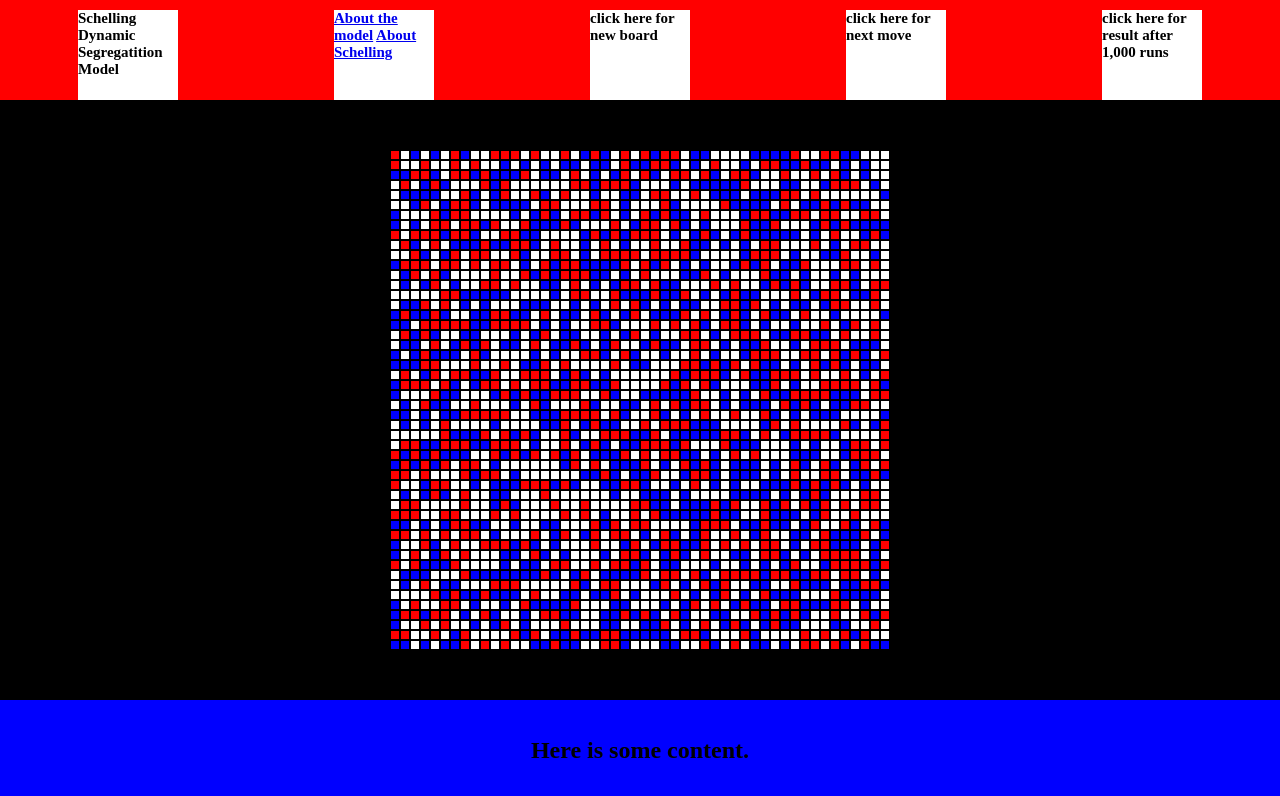
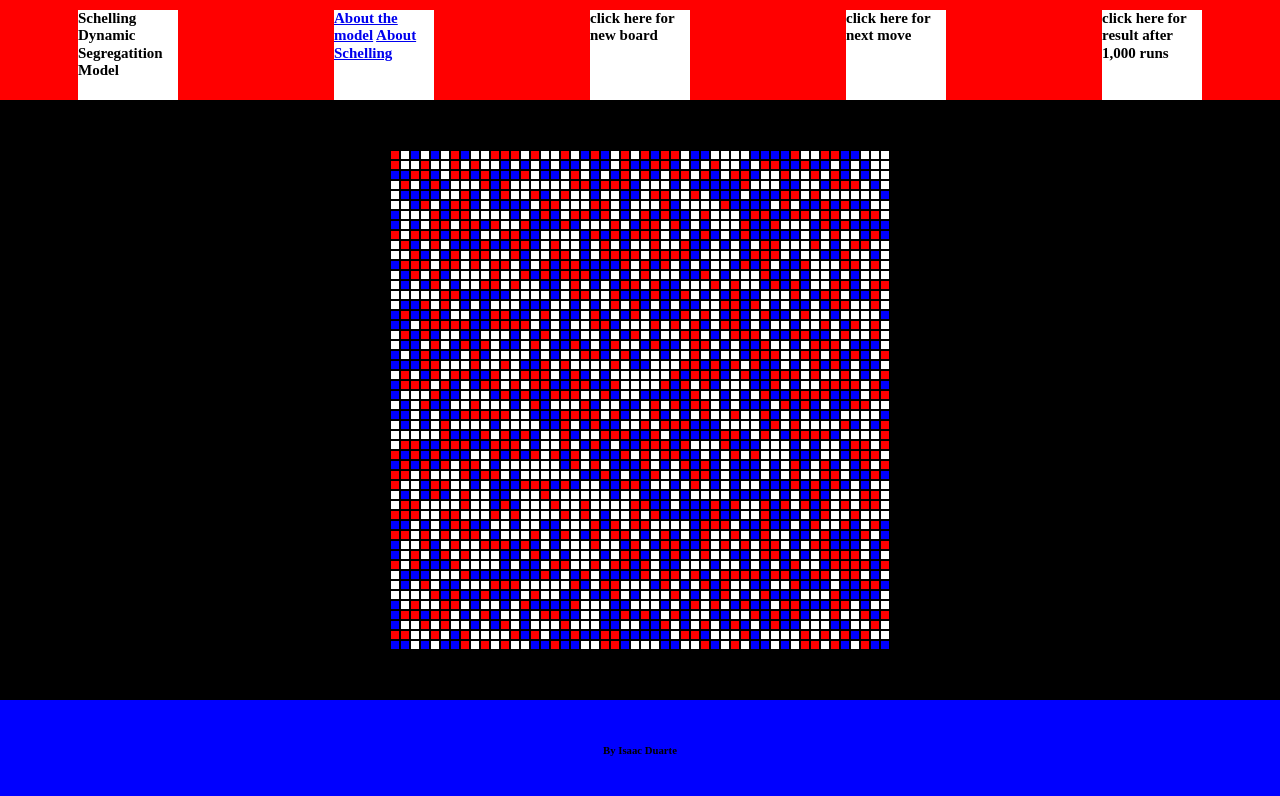
Before and after one commit to Philocoder93/schelling, a plain HTML site: page index.html in a window 1280 px wide. Drawn offline with nearby package versions, Linux system fonts and the light colour scheme.

Commit message:
inserted normalize, changed html

```diff
--- a/index.html
+++ b/index.html
@@ -7,6 +7,7 @@
     integrity="sha256-16cdPddA6VdVInumRGo6IbivbERE8p7CQR3HzTBuELA="
     crossorigin="anonymous" defer></script>
     <script src="main.js" defer></script>
+    <link rel="stylesheet" type="text/css" href="https://cdnjs.cloudflare.com/ajax/libs/normalize/5.0.0/normalize.css">
     <link rel="stylesheet" type="text/css" href="main.css">
   </head>
   <body>
@@ -25,7 +26,7 @@
       </main>
     </div>
     <footer>
-      <h2>Here is some content.</h2>
+      <h6>By Isaac Duarte</h6>
     </footer>
   </body>
 </html>
```
Also changed, not shown: pseudo.txt.
